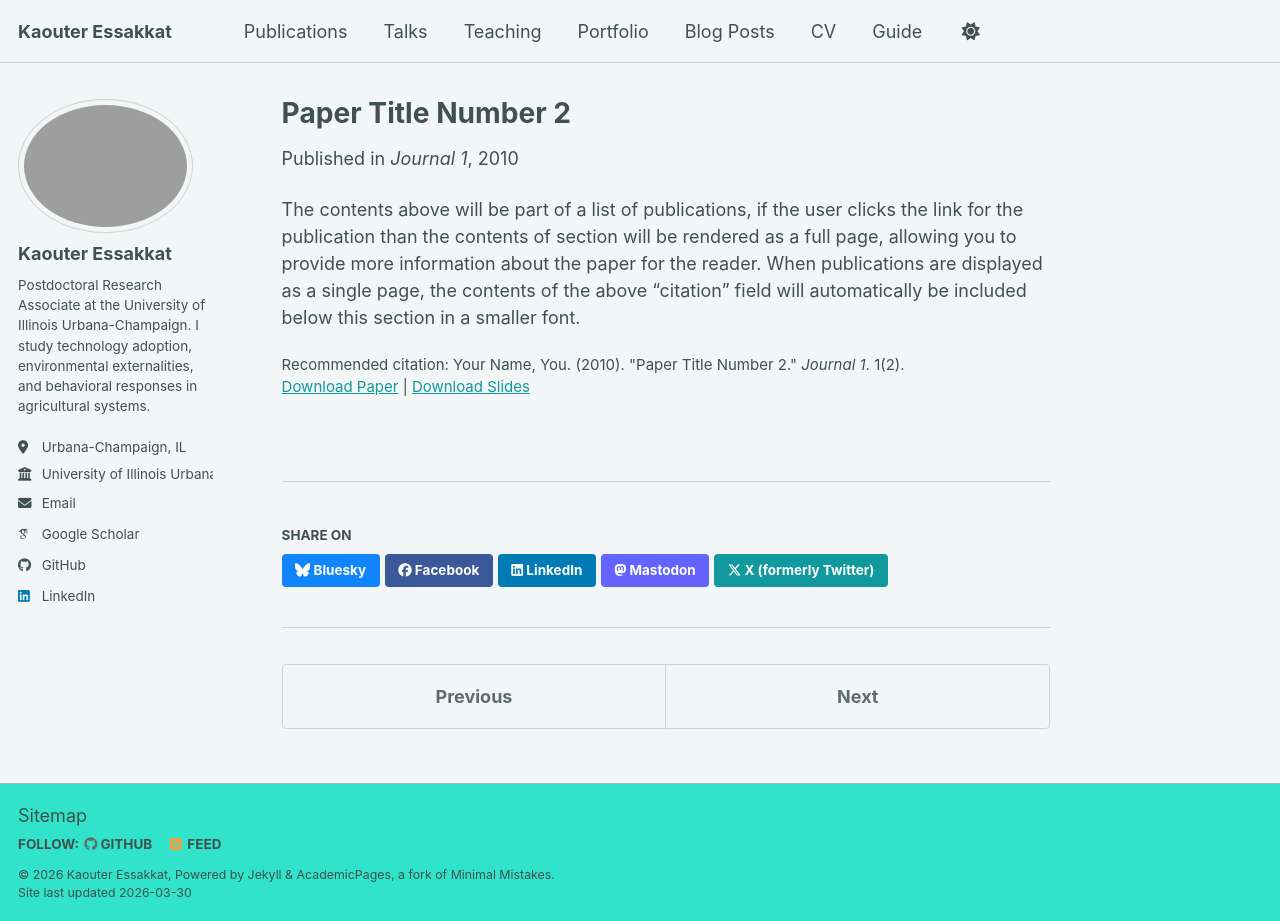
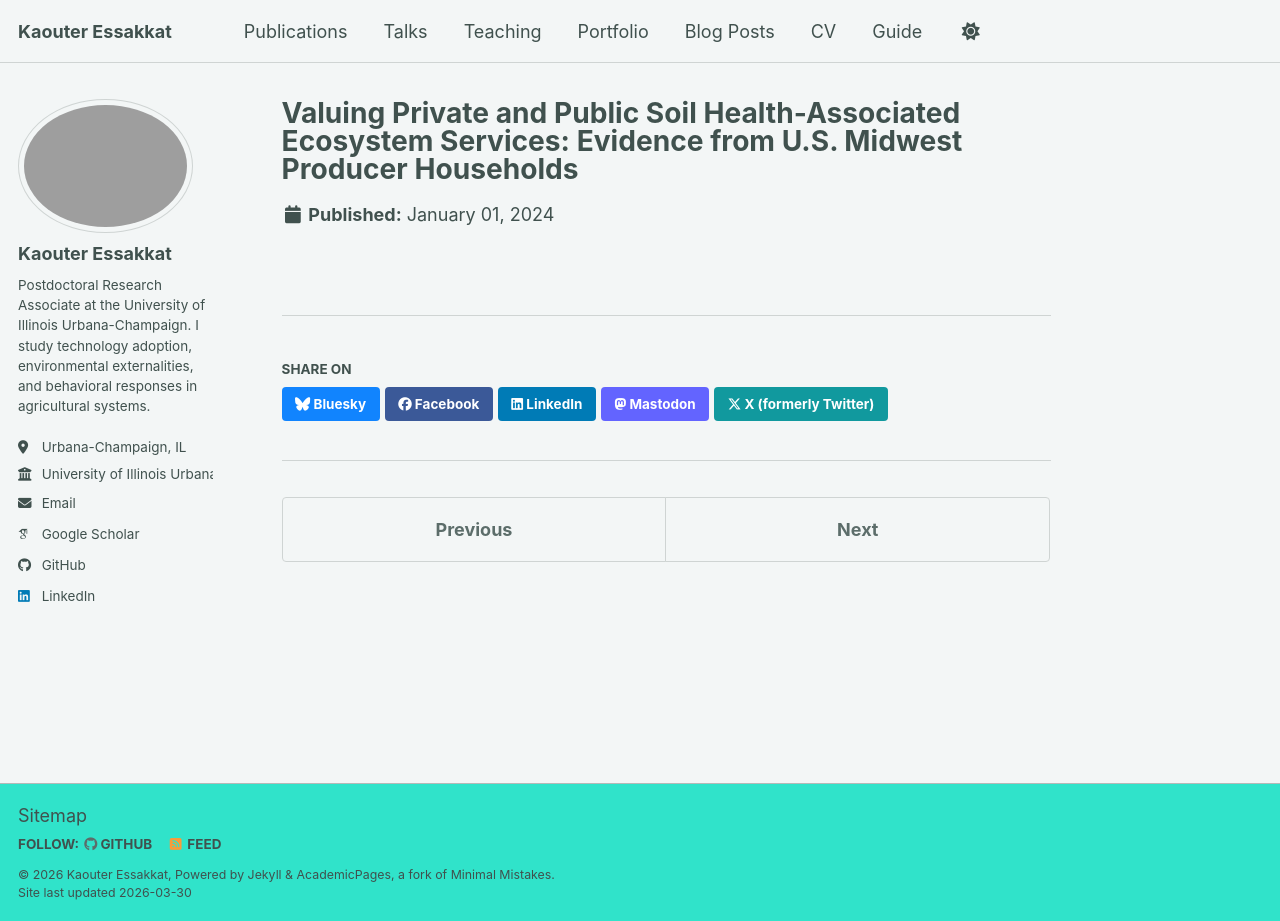
Before and after one commit to KaouterEssakkat/kaouteressakkat.github.io, a Jekyll site: the page built from _publications/2010-10-01-paper-title-number-2.md, in a window 1280 px wide and 921 px high. Built offline with Jekyll 4.4.1, drawn with Linux system fonts in a browser that asks for light colours; some web fonts are replaced; a script bundle is joined from its source files by our own code; library files that are not in the unit come from our copies.

Commit message:
rr-jare.md

```diff
--- a/_publications/2010-10-01-paper-title-number-2.md
+++ b/_publications/2010-10-01-paper-title-number-2.md
@@ -1,14 +1,8 @@
 ---
-title: "Paper Title Number 2"
+title: "Valuing Private and Public Soil Health-Associated Ecosystem Services: Evidence from U.S. Midwest Producer Households"
 collection: publications
 category: manuscripts
-permalink: /publication/2010-10-01-paper-title-number-2
-excerpt: 'This paper is about the number 2. The number 3 is left for future work.'
-date: 2010-10-01
-venue: 'Journal 1'
-slidesurl: 'https://academicpages.github.io/files/slides2.pdf'
-paperurl: 'https://academicpages.github.io/files/paper2.pdf'
-citation: 'Your Name, You. (2010). &quot;Paper Title Number 2.&quot; <i>Journal 1</i>. 1(2).'
+permalink: /publication/jare-rr
+date: 2024-01-01
+Status: Under Review at Journal of Agricultural and Resource Economics."
 ---
-
-The contents above will be part of a list of publications, if the user clicks the link for the publication than the contents of section will be rendered as a full page, allowing you to provide more information about the paper for the reader. When publications are displayed as a single page, the contents of the above "citation" field will automatically be included below this section in a smaller font.
```
